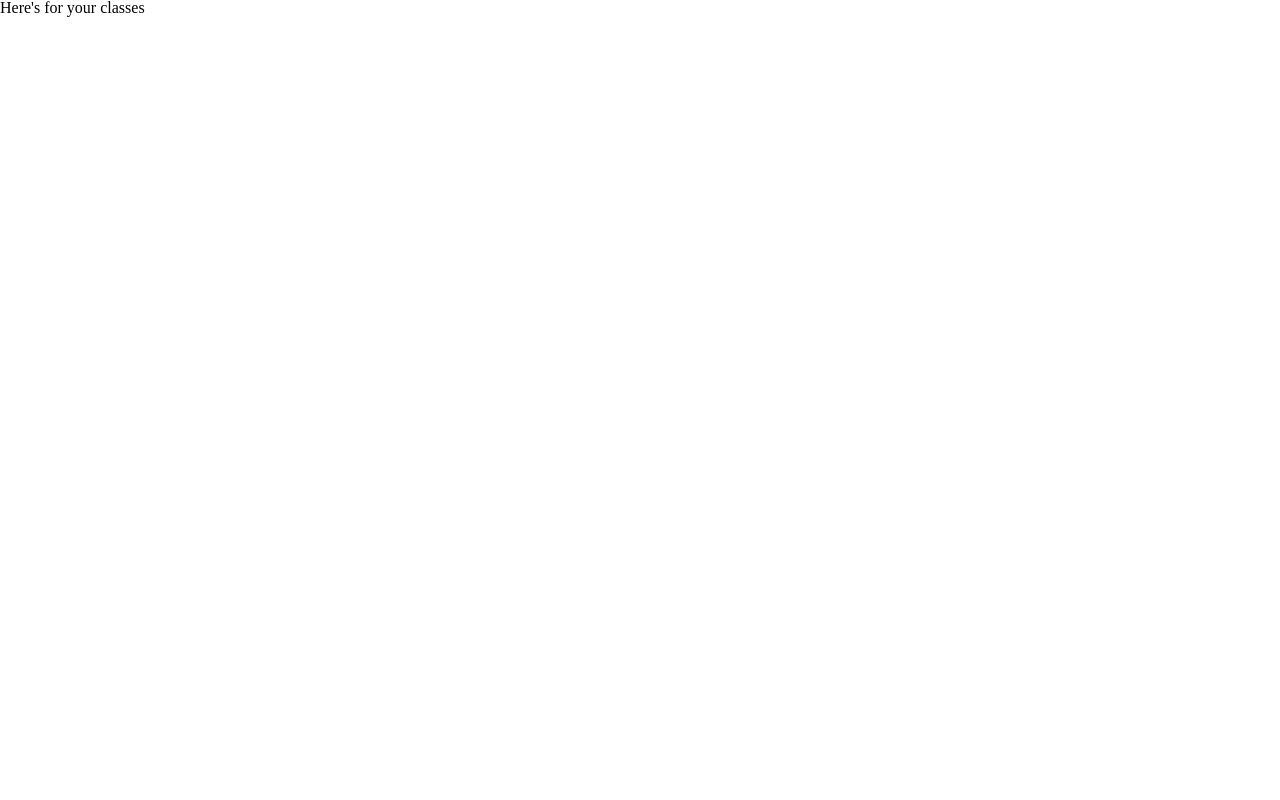
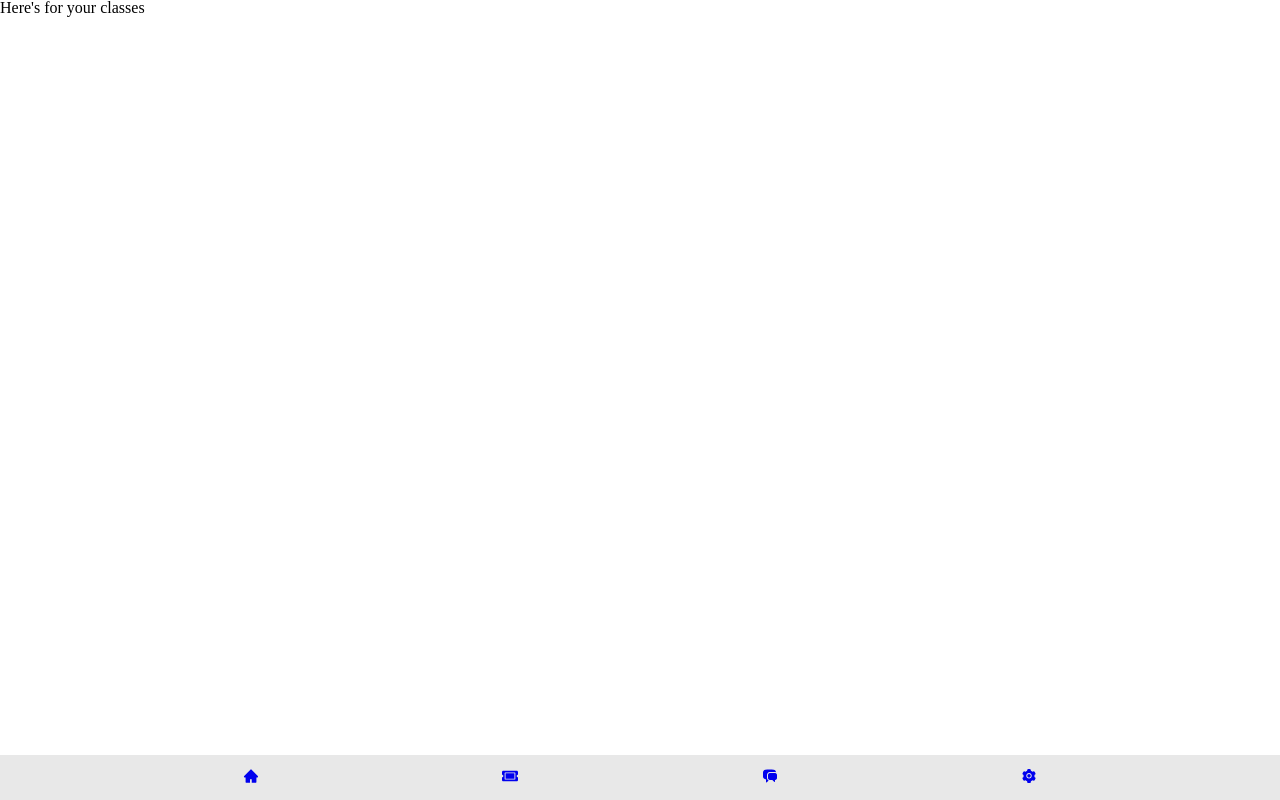
Before and after one commit to WestSideOfHanRiver/underDay, a Next.js app in the folder front-end/: page /classes in a window 1280 px wide. Built offline with nearby package versions, Linux system fonts and the light colour scheme.

Commit message:
[FEAT]add Navigation

```diff
--- a/front-end/app/layout.tsx
+++ b/front-end/app/layout.tsx
@@ -1,8 +1,10 @@
 import './globals.css'
 
+import Navigation from './navigation'
+
 export const metadata = {
-  title: 'Create Next App',
-  description: 'Generated by create next app',
+  title: 'Under Day',
+  description: 'check your workout schedule and manage yours',
 }
 
 export default function RootLayout({
@@ -12,7 +14,10 @@ export default function RootLayout({
 }) {
   return (
     <html lang="en">
-      <body>{children}</body>
+      <body>
+        {children}
+        <Navigation />
+      </body>
     </html>
   )
 }
--- /dev/null
+++ b/front-end/app/navigation/index.tsx
@@ -0,0 +1,44 @@
+import Link from 'next/link'
+
+import styles from './navigation.module.scss'
+
+import { AiFillSetting, AiFillHome } from 'react-icons/ai'
+import { HiChatBubbleLeftRight } from 'react-icons/hi2'
+import { FaTicketAlt } from 'react-icons/fa'
+
+export default function Navigation() {
+  return (
+    <nav className={styles.navigation}>
+      <ul>
+        {NAV_LIST.map(({ path, icon }) => (
+          <li>
+            <Link href={path}>{icon}</Link>
+          </li>
+        ))}
+      </ul>
+    </nav>
+  )
+}
+
+const NAV_LIST = [
+  {
+    label: 'Home',
+    path: '/',
+    icon: <AiFillHome />,
+  },
+  {
+    label: 'Classes',
+    path: 'classes',
+    icon: <FaTicketAlt />,
+  },
+  {
+    label: 'Home',
+    path: 'community',
+    icon: <HiChatBubbleLeftRight />,
+  },
+  {
+    label: 'Home',
+    path: 'setting',
+    icon: <AiFillSetting />,
+  },
+]
--- /dev/null
+++ b/front-end/app/navigation/navigation.module.scss
@@ -0,0 +1,27 @@
+.navigation {
+  position: fixed;
+  right: 0;
+  bottom: 0;
+  left: 0;
+
+  display: flex;
+  align-items: center;
+
+  height: 45px;
+
+  color: black;
+
+  background-color: #e8e8e8;
+
+  ul {
+    display: flex;
+    flex: 0 0 100vw;
+    justify-content: space-evenly;
+  }
+}
+
+.navIcon {
+  width: 30px;
+  height: 30px;
+  fill: black;
+}
--- a/front-end/package.json
+++ b/front-end/package.json
@@ -18,6 +18,7 @@
     "next": "^13.3.1-canary.4",
     "react": "18.2.0",
     "react-dom": "18.2.0",
+    "react-icons": "^4.8.0",
     "typescript": "5.0.4"
   },
   "devDependencies": {
```
Also changed, not shown: 1 other file (tests, documents, lock files or other folders).
